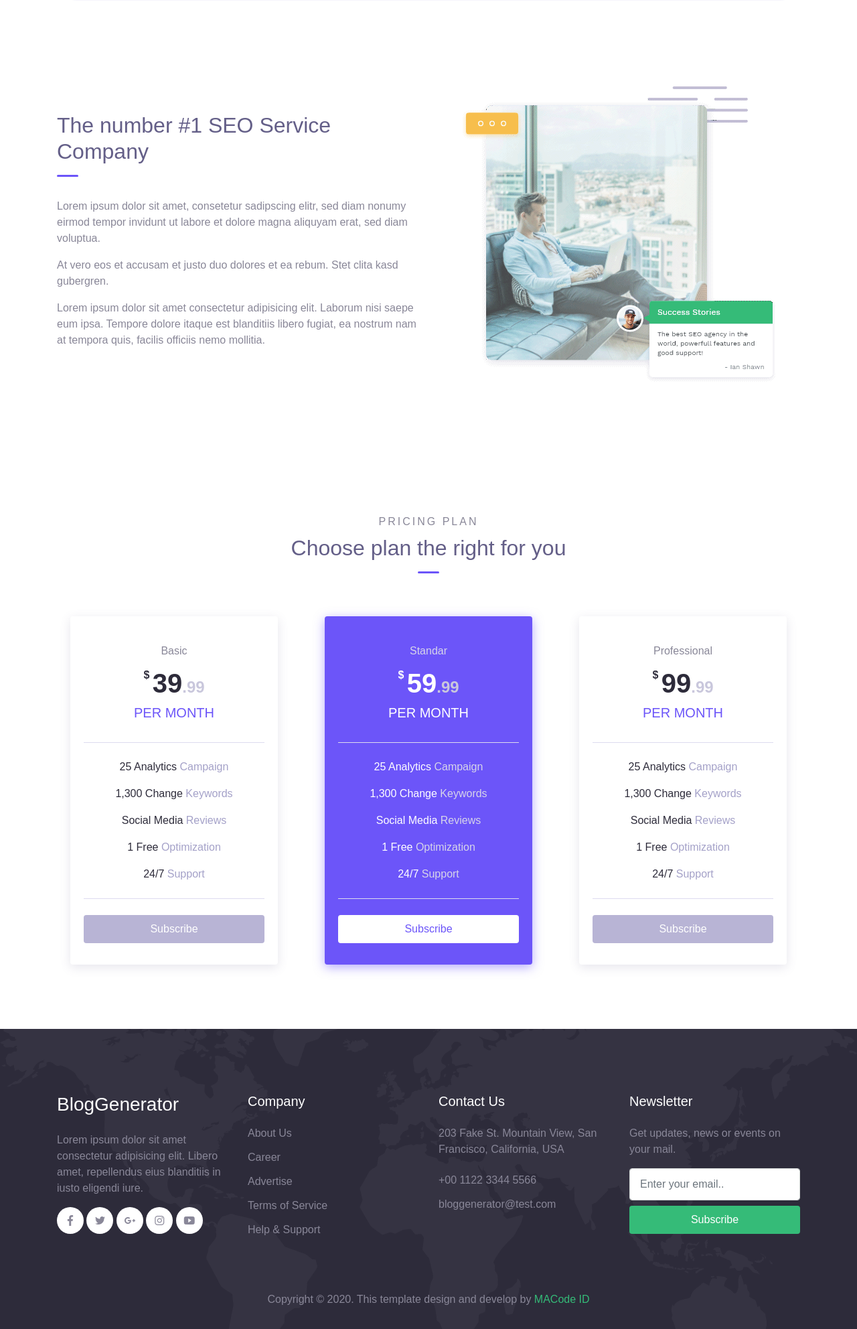
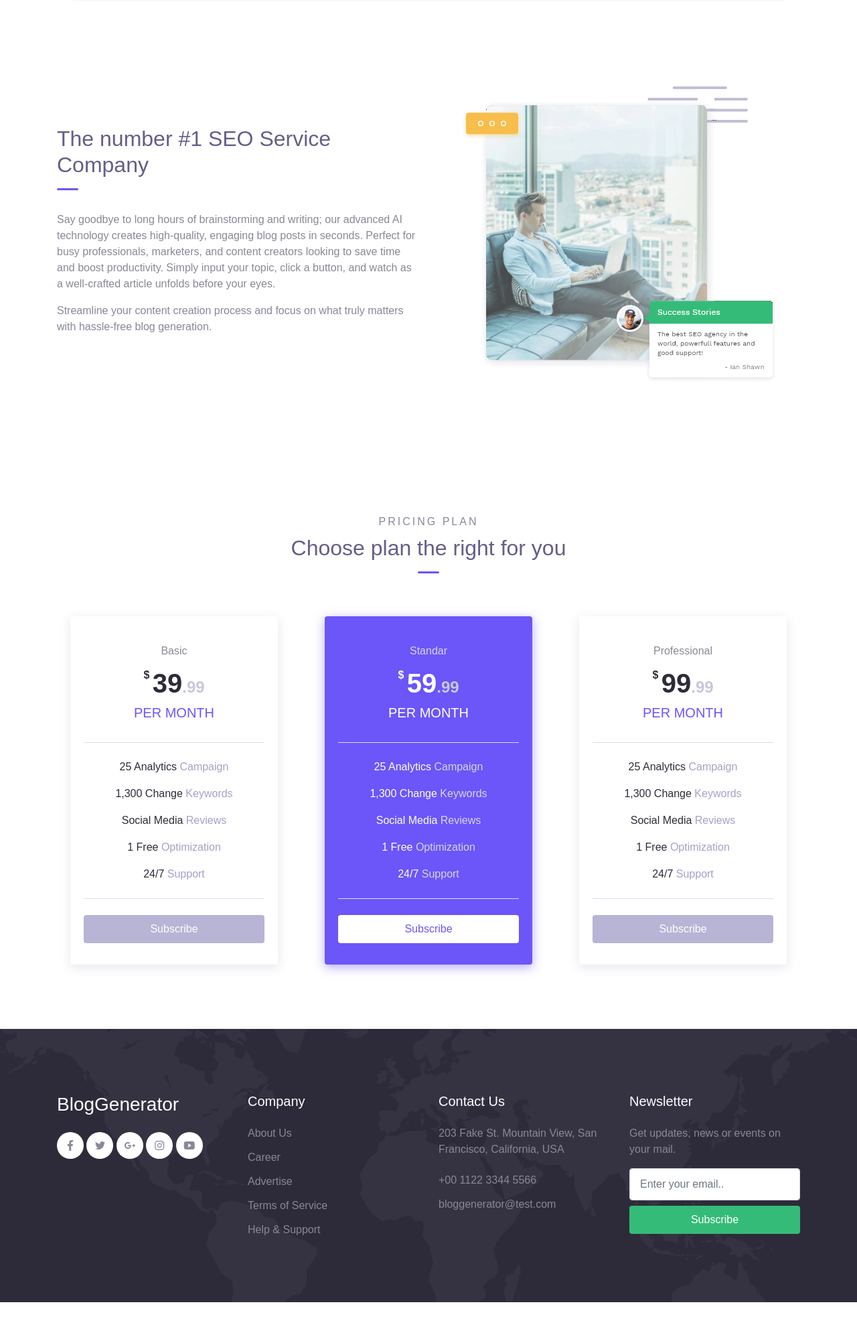
Before and after one commit to tehcentr2014/dj-oc-app, a Django app: page /about in a window 1280 px wide. Shown: the part 405-2389 px from the top of the page at 67% size. After the commit the page ends 2349 px from the top, so only its background shows below. Run offline with Django 4.2, Linux system fonts and the light colour scheme; parts of the project's set-up code (start-up, migrations or seed data) failed here and were passed over; some libraries are stand-ins or nearby versions; some web fonts are replaced.

Commit message:
dashboad upd

```diff
--- a/templates/dashboard/blog-sections.html
+++ b/templates/dashboard/blog-sections.html
@@ -62,7 +62,7 @@
                   <td>{{blog}}</td>
                   <!-- <td><a href="{% url 'save-blog-topic' blog %}" button class="btn btn-outline-primary">SAVE TOPIC</button></a></td>
                   <td><a href="{% url 'use-blog-topic' blog %}" button class="btn btn-primary">USE TOPIC</button></a></td> -->
-                  <td><a href="{% url 'save-blog-topic' blog %}" button class="btn btn-outline-primary">SAVE TOPIC</button></a></td>
+                  <td><a href="{% url 'save-blog-topic' blog %}" button class="btn btn-outline-primary">CANCEL TOPIC</button></a></td>
                   <td><a href="{% url 'use-blog-topic' blog %}" button class="btn btn-primary">USE TOPIC</button></a></td>
                   <td></td>
                 </tr>
--- a/templates/landing/about.html
+++ b/templates/landing/about.html
@@ -28,9 +28,9 @@
           <h2 class="title-section">The number #1 SEO Service Company</h2>
           <div class="divider"></div>
 
-          <p>Lorem ipsum dolor sit amet, consetetur sadipscing elitr, sed diam nonumy eirmod tempor invidunt ut labore et dolore magna aliquyam erat, sed diam voluptua.</p>
-          <p>At vero eos et accusam et justo duo dolores et ea rebum. Stet clita kasd gubergren.</p>
-          <p>Lorem ipsum dolor sit amet consectetur adipisicing elit. Laborum nisi saepe eum ipsa. Tempore dolore itaque est blanditiis libero fugiat, ea nostrum nam at tempora quis, facilis officiis nemo mollitia.</p>
+          <p>Say goodbye to long hours of brainstorming and writing; our advanced AI technology creates high-quality, engaging blog posts in seconds. Perfect for busy professionals, marketers, and content creators looking to save time and boost productivity. Simply input your topic, click a button, and watch as a well-crafted article unfolds before your eyes. </p>
+
+          <p>Streamline your content creation process and focus on what truly matters with hassle-free blog generation.</p>
         </div>
         <div class="col-lg-6 py-3">
           <div class="img-fluid py-3 text-center">
@@ -131,8 +131,8 @@
     <div class="container">
       <div class="row mb-5">
         <div class="col-lg-3 py-3">
-          <h3>SEOGram</h3>
-          <p>Lorem ipsum dolor sit amet consectetur adipisicing elit. Libero amet, repellendus eius blanditiis in iusto eligendi iure.</p>
+          <h3>BlogGenerator</h3>
+          <p>Automate your Blog Generation</p>
 
           <div class="social-media-button">
             <a href="#"><span class="mai-logo-facebook-f"></span></a>
@@ -155,8 +155,8 @@
         <div class="col-lg-3 py-3">
           <h5>Contact Us</h5>
           <p>203 Fake St. Mountain View, San Francisco, California, USA</p>
-          <a href="#" class="footer-link">+00 1122 3344 5566</a>
-          <a href="#" class="footer-link">seogram@temporary.com</a>
+          <!-- <a href="#" class="footer-link">+00 1122 3344 5566</a>
+          <a href="#" class="footer-link">seogram@temporary.com</a> -->
         </div>
         <div class="col-lg-3 py-3">
           <h5>Newsletter</h5>
--- a/templates/layout/landing.html
+++ b/templates/layout/landing.html
@@ -71,7 +71,7 @@
       <div class="row mb-5">
         <div class="col-lg-3 py-3">
           <h3>BlogGenerator</h3>
-          <p>Lorem ipsum dolor sit amet consectetur adipisicing elit. Libero amet, repellendus eius blanditiis in iusto eligendi iure.</p>
+          <p></p>
 
           <div class="social-media-button">
             <a href="#"><span class="mai-logo-facebook-f"></span></a>
@@ -107,7 +107,7 @@
         </div>
       </div>
 
-      <p class="text-center" id="copyright">Copyright &copy; 2020. This template design and develop by <a href="https://macodeid.com/" target="_blank">MACode ID</a></p>
+      <!-- <p class="text-center" id="copyright">Copyright &copy; 2020. This template design and develop by <a href="" target="_blank"></a></p> -->
     </div>
   </footer>
 
```
Also changed, not shown: templates/landing/index.html (+12 -12 lines), README.md.
